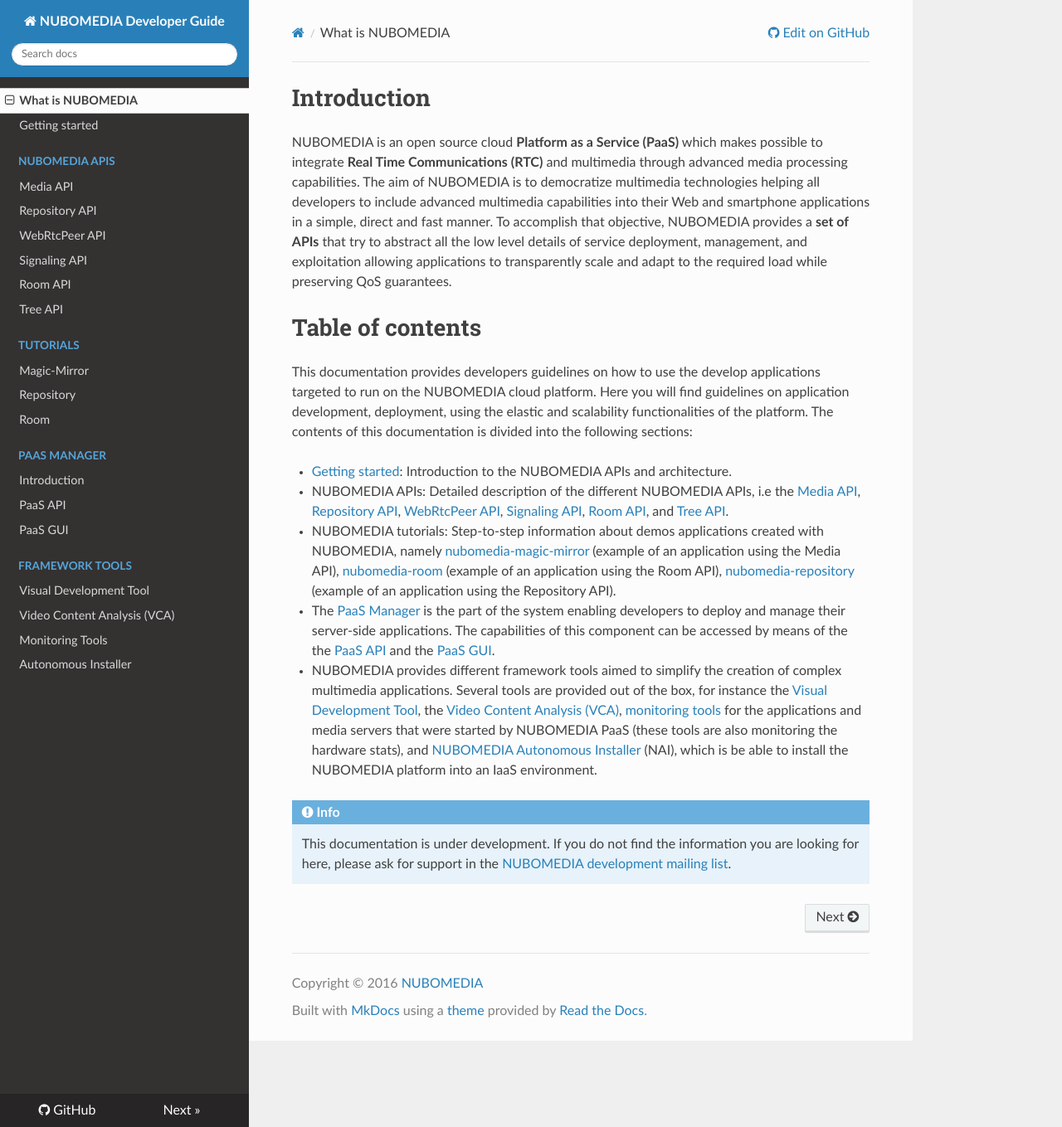
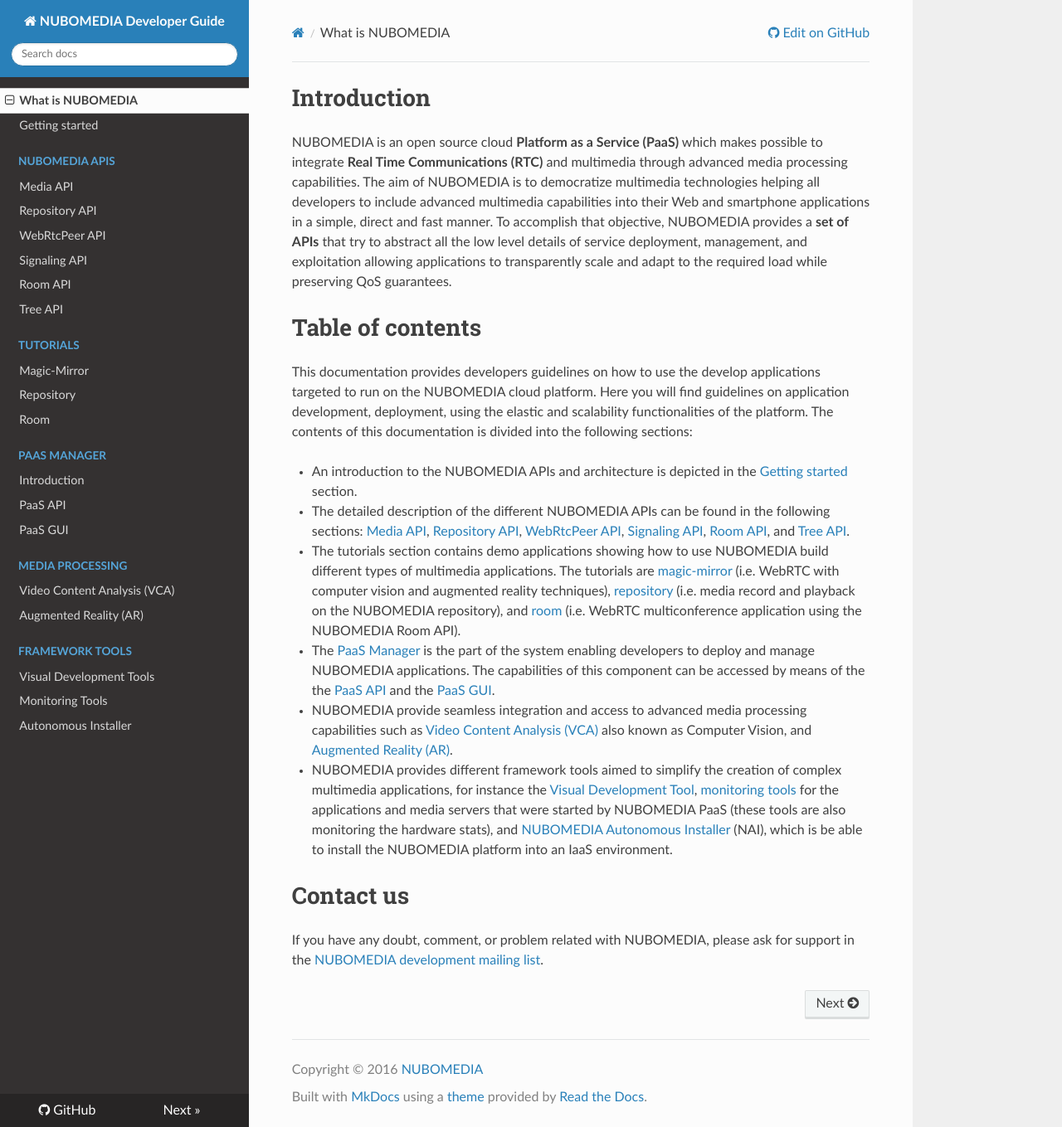
Before and after one commit to nubomedia/developer-guidelines, an MkDocs documentation site: the page built from docs/index.md, in a window 1280 px wide and 1359 px high. Shown: the whole window at 83% size. Built offline with MkDocs 1.6.1, drawn with Linux system fonts in a browser that asks for light colours; nearby versions of some CDN libraries; old or Windows-style settings are respelled for this version of MkDocs.

Commit message:
Change doc structure

```diff
--- a/docs/index.md
+++ b/docs/index.md
@@ -18,42 +18,45 @@ find guidelines on application development, deployment, using the elastic and
 scalability functionalities of the platform. The contents of this documentation
 is divided into the following sections:
 
-- [Getting started](./getting-started.md): Introduction to the NUBOMEDIA APIs
-  and architecture.
+- An introduction to the NUBOMEDIA APIs and architecture is depicted in the
+  [Getting started](./getting-started.md) section.
 
-- NUBOMEDIA APIs: Detailed description of the different NUBOMEDIA APIs, i.e
-  the [Media API](./api/media.md), [Repository API](./api/repository.md),
-  [WebRtcPeer API](./api/webrtcpeer.md), [Signaling API](./api/signaling.md),
-  [Room API](./api/room.md), and [Tree API](./api/tree.md).
+- The detailed description of the different NUBOMEDIA APIs can be found in the
+  following sections: [Media API](./api/media.md), [Repository
+  API](./api/repository.md), [WebRtcPeer API](./api/webrtcpeer.md), [Signaling
+  API](./api/signaling.md), [Room API](./api/room.md), and [Tree
+  API](./api/tree.md).
 
-- NUBOMEDIA tutorials: Step-to-step information about demos applications
-  created with NUBOMEDIA, namely
-  [nubomedia-magic-mirror](./tutorial/nubomedia-magic-mirror.md) (example of an
-  application using the Media API),
-  [nubomedia-room](./tutorial/nubomedia-room.md) (example of an application
-  using the Room API),
-  [nubomedia-repository](./tutorial/nubomedia-repository.md) (example of an
-  application using the Repository API).
+- The tutorials section contains demo applications showing how to use
+  NUBOMEDIA build different types of multimedia applications. The tutorials are
+  [magic-mirror](./tutorial/nubomedia-magic-mirror.md) (i.e. WebRTC with
+  computer vision and augmented reality techniques),
+  [repository](./tutorial/nubomedia-repository.md) (i.e. media record and
+  playback on the NUBOMEDIA repository), and
+  [room](./tutorial/nubomedia-room.md) (i.e. WebRTC multiconference application
+  using the NUBOMEDIA Room API).
 
 - The [PaaS Manager](./paas/paas-introduction.md) is the part of the system
-  enabling developers to deploy and manage their server-side applications. The
+  enabling developers to deploy and manage NUBOMEDIA applications. The
   capabilities of this component can be accessed by means of the the [PaaS
   API](./paas/paas-api.md) and the [PaaS GUI](./paas/paas-api.md).
 
+- NUBOMEDIA provide seamless integration and access to advanced media
+  processing capabilities such as [Video Content Analysis
+  (VCA)](./filter/video-content-analysis.md) also known as Computer Vision, and
+  [Augmented Reality (AR)](./filter/augmented_reality.md).
+
 - NUBOMEDIA provides different framework tools aimed to simplify the creation
-  of complex multimedia applications. Several tools are provided out of the
-  box, for instance the [Visual Development
-  Tool](./tools/visual-development-tools.md), the [Video Content Analysis
-  (VCA)](./tools/video-content-analysis.md), [monitoring
+  of complex multimedia applications, for instance the [Visual Development
+  Tool](./tools/visual-development-tools.md), [monitoring
   tools](./tools/monitoring-tools.md) for the applications and media servers
   that were started by NUBOMEDIA PaaS (these tools are also monitoring the
   hardware stats), and [NUBOMEDIA Autonomous
   Installer](./tools/autonomous-installer.md) (NAI), which is be able to
   install the NUBOMEDIA platform into an IaaS environment.
 
-!!! info
+# Contact us
 
-    This documentation is under development. If you do not find the
-    information you are looking for here, please ask for support in the
-    [NUBOMEDIA development mailing
-    list](https://groups.google.com/forum/#!forum/nubomedia-dev).
+If you have any doubt, comment, or problem related with NUBOMEDIA, please ask
+for support in the [NUBOMEDIA development mailing
+list](https://groups.google.com/forum/#!forum/nubomedia-dev).
--- a/mkdocs.yml
+++ b/mkdocs.yml
@@ -24,9 +24,11 @@ pages:
     - Introduction: paas/paas-introduction.md
     - PaaS API: paas/paas-api.md
     - PaaS GUI: paas/paas-gui.md
+- Media Processing:
+    - Video Content Analysis (VCA): filter/video-content-analysis.md
+    - Augmented Reality (AR): filter/augmented_reality.md
 - Framework tools:
-    - Visual Development Tool: tools/visual-development-tools.md
-    - Video Content Analysis (VCA): tools/video-content-analysis.md
+    - Visual Development Tools: tools/visual-development-tools.md
     - Monitoring Tools: tools/monitoring-tools.md
     - Autonomous Installer: tools/autonomous-installer.md
 
```
Also changed, not shown: docs/api/media.md (+30 -22 lines), docs/api/repository.md (+1 -1 lines), docs/filter/augmented_reality.md (added, +9 -0 lines), docs/filter/video-content-analysis.md (added, +3 -0 lines), docs/tools/video-content-analysis.md (deleted, +0 -12 lines).
